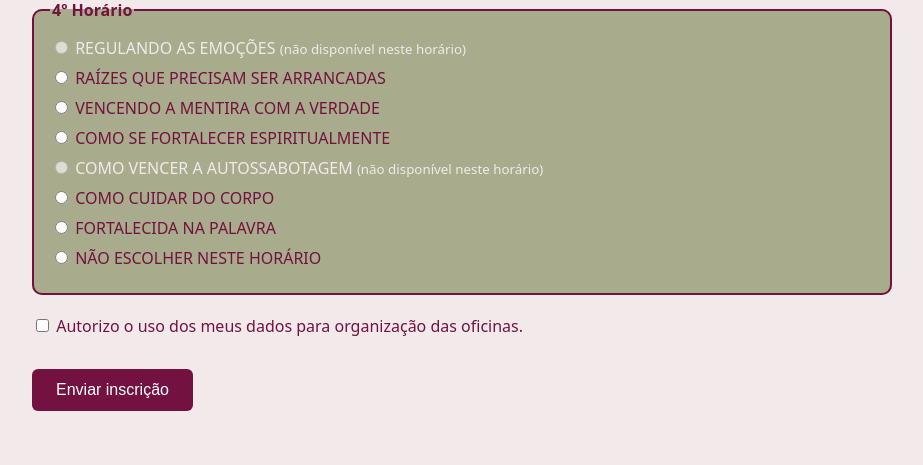
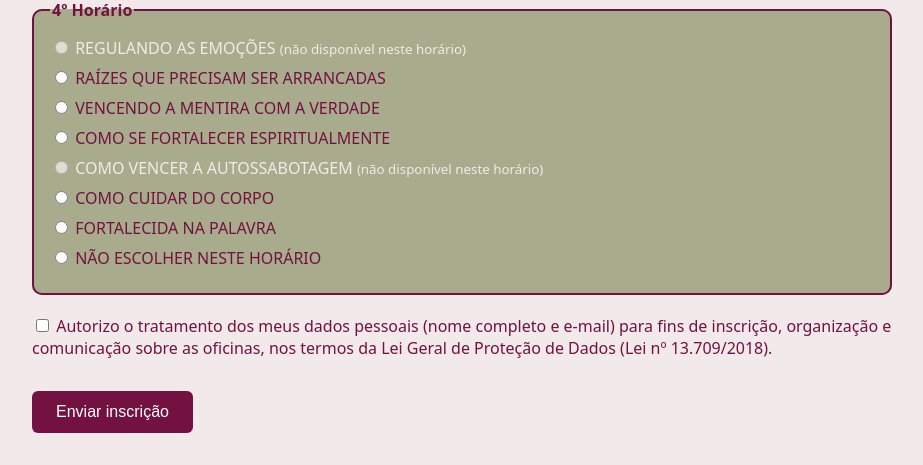
Before and after one commit to pedrodamiao/conferenciamulheresfortes, a Flask app: page / in a window 1280 px wide. Shown: the part 1425-1890 px from the top of the page, without its empty margins (178-1101 px from the left). Before the commit the page ends 1836 px from the top, so only its background shows below. Run offline with Flask 3, Linux system fonts and the light colour scheme; data comes from the database, SQL or seed files in the repository; data that the repository does not hold is empty.

Commit message:
Update index.html

```diff
--- a/templates/index.html
+++ b/templates/index.html
@@ -167,7 +167,7 @@
     <p>
       <label>
         <input type="checkbox" name="consent" required>
-        Autorizo o uso dos meus dados para organização das oficinas.
+        Autorizo o tratamento dos meus dados pessoais (nome completo e e-mail) para fins de inscrição, organização e comunicação sobre as oficinas, nos termos da Lei Geral de Proteção de Dados (Lei nº 13.709/2018).
       </label>
     </p>
 
```
